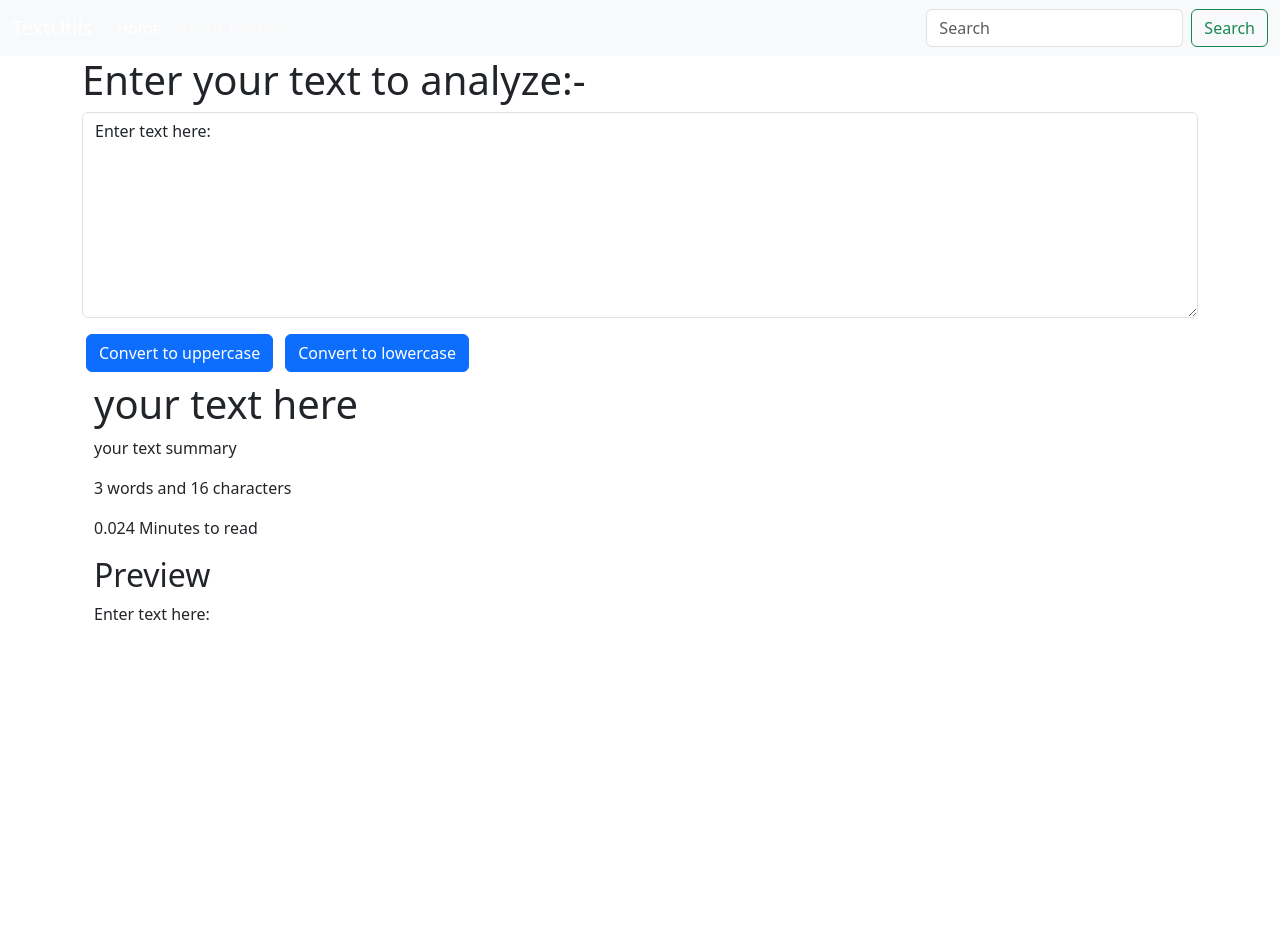
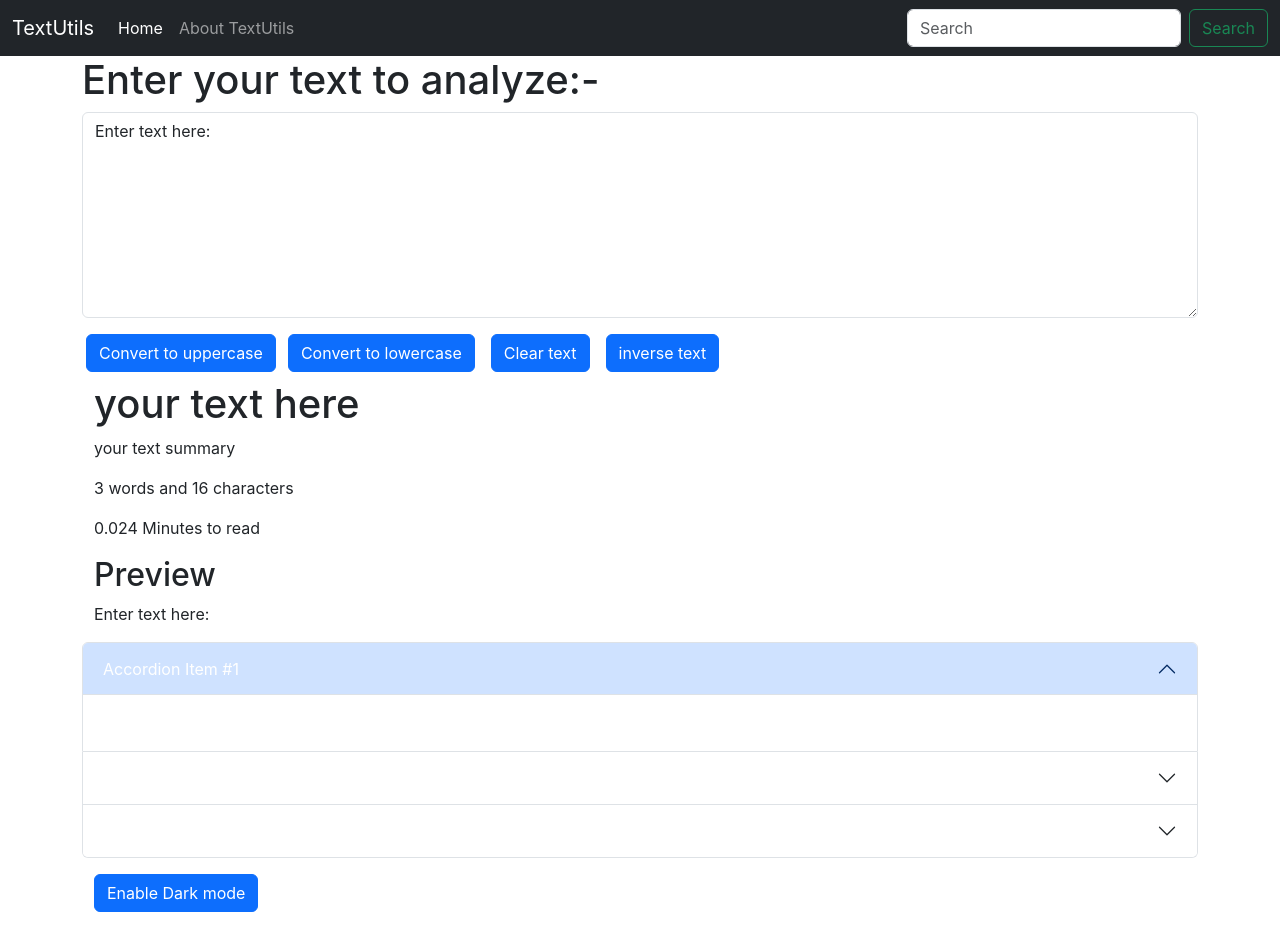
Before and after one commit to dharmik0711/React_project_1, a React (Create React App) app: page / in a window 1280 px wide. Before the commit the page ends 800 px from the top, so only its background shows below. Built offline with nearby package versions, Linux system fonts and the light colour scheme.

Commit message:
Updated Dark mode and tried to add about section and other components

```diff
--- a/public/index.html
+++ b/public/index.html
@@ -5,42 +5,34 @@
     <link rel="icon" href="%PUBLIC_URL%/favicon.ico" />
     <meta name="viewport" content="width=device-width, initial-scale=1" />
     <meta name="theme-color" content="#000000" />
-    <meta
-      name="description"
-      content="Web site created using create-react-app"
+    <meta name="description" content="Web site created using create-react-app" />
+    <link rel="apple-touch-icon" href="%PUBLIC_URL%/logo192.png" />
+    <link rel="manifest" href="%PUBLIC_URL%/manifest.json" />
+
+    <!-- ✅ Bootstrap CSS (moved to head) -->
+    <link
+      href="https://cdn.jsdelivr.net/npm/bootstrap@5.3.7/dist/css/bootstrap.min.css"
+      rel="stylesheet"
+      integrity="sha384-LN+7fdVzj6u52u30Kp6M/trliBMCMKTyK833zpbD+pXdCLuTusPj697FH4R/5mcr"
+      crossorigin="anonymous"
     />
-    <link rel="apple-touch-icon" href="%PUBLIC_URL%/logo192.png" />
-    <!--
-      manifest.json provides metadata used when your web app is installed on a
-      user's mobile device or desktop. See https://developers.google.com/web/fundamentals/web-app-manifest/
-    -->
-    <link rel="manifest" href="%PUBLIC_URL%/manifest.json" />
-    <!--
-      Notice the use of %PUBLIC_URL% in the tags above.
-      It will be replaced with the URL of the `public` folder during the build.
-      Only files inside the `public` folder can be referenced from the HTML.
 
-      Unlike "/favicon.ico" or "favicon.ico", "%PUBLIC_URL%/favicon.ico" will
-      work correctly both with client-side routing and a non-root public URL.
-      Learn how to configure a non-root public URL by running `npm run build`.
-    -->
     <title>React App</title>
   </head>
   <body>
     <noscript>You need to enable JavaScript to run this app.</noscript>
     <div id="root"></div>
-    <script src="https://cdn.jsdelivr.net/npm/@popperjs/core@2.11.8/dist/umd/popper.min.js" integrity="sha384-I7E8VVD/ismYTF4hNIPjVp/Zjvgyol6VFvRkX/vR+Vc4jQkC+hVqc2pM8ODewa9r" crossorigin="anonymous"></script>
-<script src="https://cdn.jsdelivr.net/npm/bootstrap@5.3.7/dist/js/bootstrap.min.js" integrity="sha384-7qAoOXltbVP82dhxHAUje59V5r2YsVfBafyUDxEdApLPmcdhBPg1DKg1ERo0BZlK" crossorigin="anonymous"></script>
-    <!--
-      This HTML file is a template.
-      If you open it directly in the browser, you will see an empty page.
 
-      You can add webfonts, meta tags, or analytics to this file.
-      The build step will place the bundled scripts into the <body> tag.
-
-      To begin the development, run `npm start` or `yarn start`.
-      To create a production bundle, use `npm run build` or `yarn build`.
-    --><link href="https://cdn.jsdelivr.net/npm/bootstrap@5.3.7/dist/css/bootstrap.min.css" rel="stylesheet" integrity="sha384-LN+7fdVzj6u52u30Kp6M/trliBMCMKTyK833zpbD+pXdCLuTusPj697FH4R/5mcr" crossorigin="anonymous">
-<script src="https://cdn.jsdelivr.net/npm/bootstrap@5.3.7/dist/js/bootstrap.bundle.min.js" integrity="sha384-ndDqU0Gzau9qJ1lfW4pNLlhNTkCfHzAVBReH9diLvGRem5+R9g2FzA8ZGN954O5Q" crossorigin="anonymous"></script>
+    <!-- ✅ Bootstrap JS (remains at the bottom) -->
+    <script
+      src="https://cdn.jsdelivr.net/npm/@popperjs/core@2.11.8/dist/umd/popper.min.js"
+      integrity="sha384-I7E8VVD/ismYTF4hNIPjVp/Zjvgyol6VFvRkX/vR+Vc4jQkC+hVqc2pM8ODewa9r"
+      crossorigin="anonymous"
+    ></script>
+    <script
+      src="https://cdn.jsdelivr.net/npm/bootstrap@5.3.7/dist/js/bootstrap.bundle.min.js"
+      integrity="sha384-ndDqU0Gzau9qJ1lfW4pNLlhNTkCfHzAVBReH9diLvGRem5+R9g2FzA8ZGN954O5Q"
+      crossorigin="anonymous"
+    ></script>
   </body>
 </html>
--- a/src/App.js
+++ b/src/App.js
@@ -1,4 +1,5 @@
 import './App.css';
+import About from './Components/About';
 import Navbar from './Components/Navbar';
 import TextForm from './Components/TextForm';
 function App() {
@@ -8,6 +9,7 @@
 <div className='container'>
   <TextForm  heading = " Enter  your text to analyze:-"/>
 </div>
+<About></About>
    </>
   );
 }
--- /dev/null
+++ b/src/Components/About.js
@@ -0,0 +1,71 @@
+import React, { useState } from 'react';
+
+export default function About() {
+  const [myStyle, setMyStyle] = useState({
+    color: 'white',
+    backgroundcolor: 'black'
+  });
+
+  const toggelStyle = () => {
+    if (myStyle.color === 'white') {
+      setMyStyle({
+        color: 'black',
+        backgroundcolor: 'white'
+      });
+    } else {
+      setMyStyle({
+        color: 'white',
+        backgroundcolor: 'black'
+      });
+    }
+  };
+
+  return (
+    <div className='container'>
+      <div className="accordion" id="accordionExample">
+        <div className="accordion-item">
+          <h2 className="accordion-header">
+            <button className="accordion-button" style={myStyle} type="button" data-bs-toggle="collapse" data-bs-target="#collapseOne" aria-expanded="true" aria-controls="collapseOne">
+              Accordion Item #1
+            </button>
+          </h2>
+          <div id="collapseOne" className="accordion-collapse collapse show" data-bs-parent="#accordionExample">
+            <div className="accordion-body" style={myStyle}>
+              <strong>This is the first item’s accordion body.</strong> ...
+            </div>
+          </div>
+        </div>
+
+        <div className="accordion-item">
+          <h2 className="accordion-header">
+            <button className="accordion-button collapsed" style={myStyle} type="button" data-bs-toggle="collapse" data-bs-target="#collapseTwo" aria-expanded="false" aria-controls="collapseTwo">
+              Accordion Item #2
+            </button>
+          </h2>
+          <div id="collapseTwo" className="accordion-collapse collapse" data-bs-parent="#accordionExample">
+            <div className="accordion-body" style={myStyle}>
+              <strong>This is the second item’s accordion body.</strong> ...
+            </div>
+          </div>
+        </div>
+
+        <div className="accordion-item">
+          <h2 className="accordion-header">
+            <button className="accordion-button collapsed" style={myStyle} type="button" data-bs-toggle="collapse" data-bs-target="#collapseThree" aria-expanded="false" aria-controls="collapseThree">
+              Accordion Item #3
+            </button>
+          </h2>
+          <div id="collapseThree" className="accordion-collapse collapse" data-bs-parent="#accordionExample">
+            <div className="accordion-body" style={myStyle}>
+              <strong>This is the third item’s accordion body.</strong> ...
+            </div>
+          </div>
+        </div>
+      </div>
+
+      <div className='container my-3'>
+        <button onClick={toggelStyle} type='button' className='btn btn-primary'>Enable Dark mode</button>
+      </div>
+    </div>
+  );
+}
--- a/src/Components/Navbar.js
+++ b/src/Components/Navbar.js
@@ -1,12 +1,15 @@
-import React from 'react'
-import PropTypes from 'prop-types'
+// Navbar.js
+import React from 'react';
+import PropTypes from 'prop-types';
 
 export default function Navbar(props) {
   return (
-   <nav className="navbar navbar-expand-lg bg-body-tertiary navbar-dark bg-dark">
+    <nav className="navbar navbar-expand-lg navbar-dark bg-dark">
       <div className="container-fluid">
         <a className="navbar-brand" href="#">{props.Title}</a>
-          <button className="navbar-toggler" type="button" data-bs-toggle="collapse" data-bs-target="#navbarSupportedContent" aria-controls="navbarSupportedContent" aria-expanded="false" aria-label="Toggle navigation">
+        <button className="navbar-toggler" type="button" data-bs-toggle="collapse"
+          data-bs-target="#navbarSupportedContent" aria-controls="navbarSupportedContent"
+          aria-expanded="false" aria-label="Toggle navigation">
           <span className="navbar-toggler-icon"></span>
         </button>
         <div className="collapse navbar-collapse" id="navbarSupportedContent">
@@ -14,10 +17,8 @@
             <li className="nav-item">
               <a className="nav-link active" aria-current="page" href="#">Home</a>
             </li>
-
-
             <li className="nav-item">
-                <a className="nav-link " aria-current="page" href="#">{props.About}</a>
+              <a className="nav-link" href="#">{props.About}</a>
             </li>
           </ul>
           <form className="d-flex" role="search">
@@ -27,8 +28,15 @@
         </div>
       </div>
     </nav>
-  )
+  );
 }
 
-Navbar.propTypes = { title: PropTypes.string.isRequired, about: PropTypes.string }
-Navbar.defaultProps = { title : 'Set title here',About :' set title here'}
+Navbar.propTypes = {
+  Title: PropTypes.string.isRequired,
+  About: PropTypes.string
+};
+
+Navbar.defaultProps = {
+  Title: 'Set title here',
+  About: 'Set about here'
+};
--- a/src/Components/TextForm.js
+++ b/src/Components/TextForm.js
@@ -16,12 +16,26 @@
     setText(newText);
 
   };
+    const handleclearClick = () => {
+
+    let newText = '';
+    setText(newText);
+
+  };
+  const handleinverseClick = () => {
+    let newText = '';
+    for (let i = text.length - 1; i >= 0; i--) {
+      newText += text[i];
+    }
+    setText(newText);
+  };
 
 
   const handleOnChange = (event) => {
     console.log("On change");
     setText(event.target.value);
   };
+
 
   return (
     <div>
@@ -41,6 +55,12 @@
          <button className="btn btn-primary mx-2" onClick={handlelowClick}>
         Convert to lowercase
       </button>
+         <button className="btn btn-primary mx-2" onClick={handleclearClick}>
+        Clear text
+      </button>
+           <button className="btn btn-primary mx-2" onClick={handleinverseClick}>
+        inverse text
+      </button>
 
     <div className='container my-2'>
 <h1>your text here </h1>
```
Lines whose indentation alone changed are shown as unchanged.
